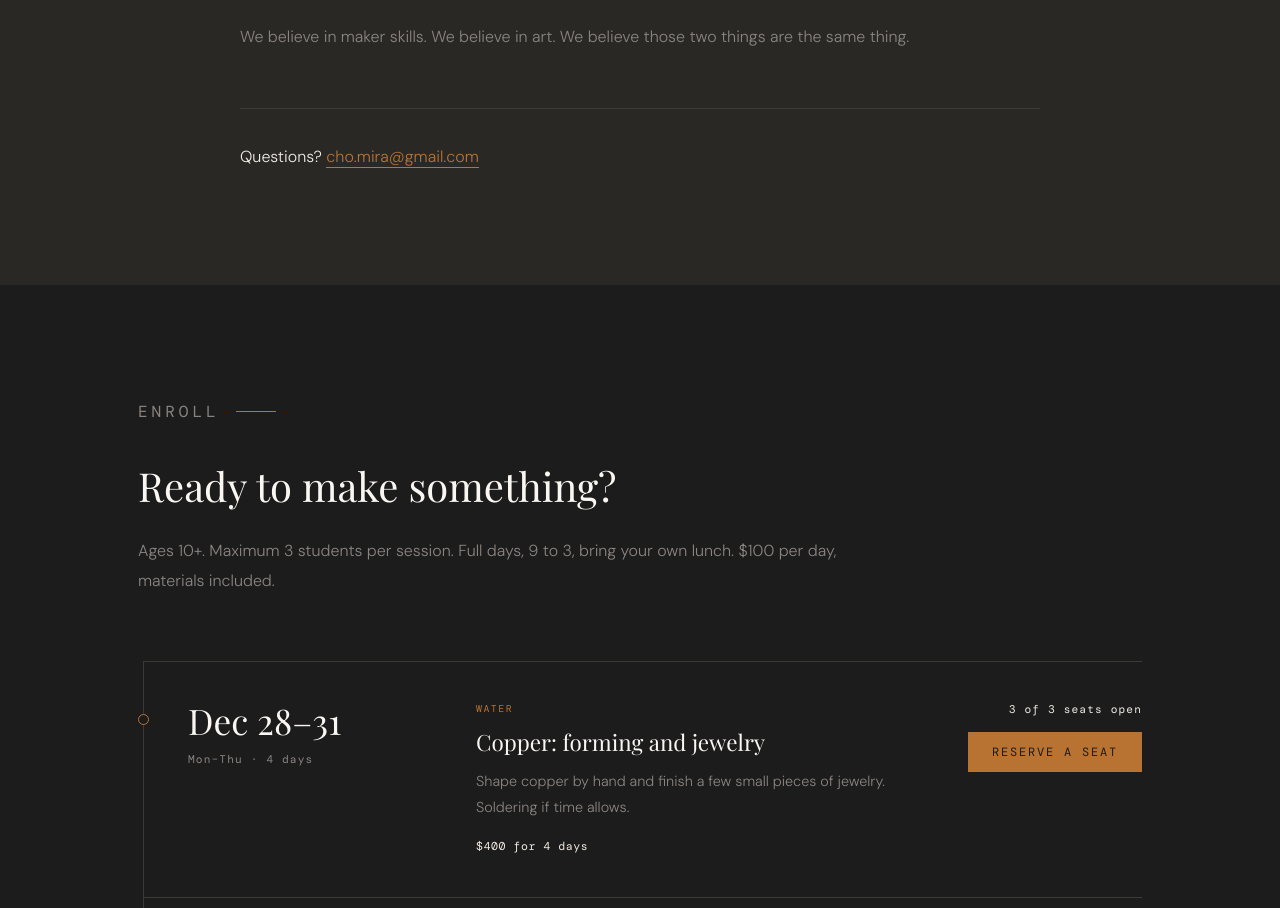
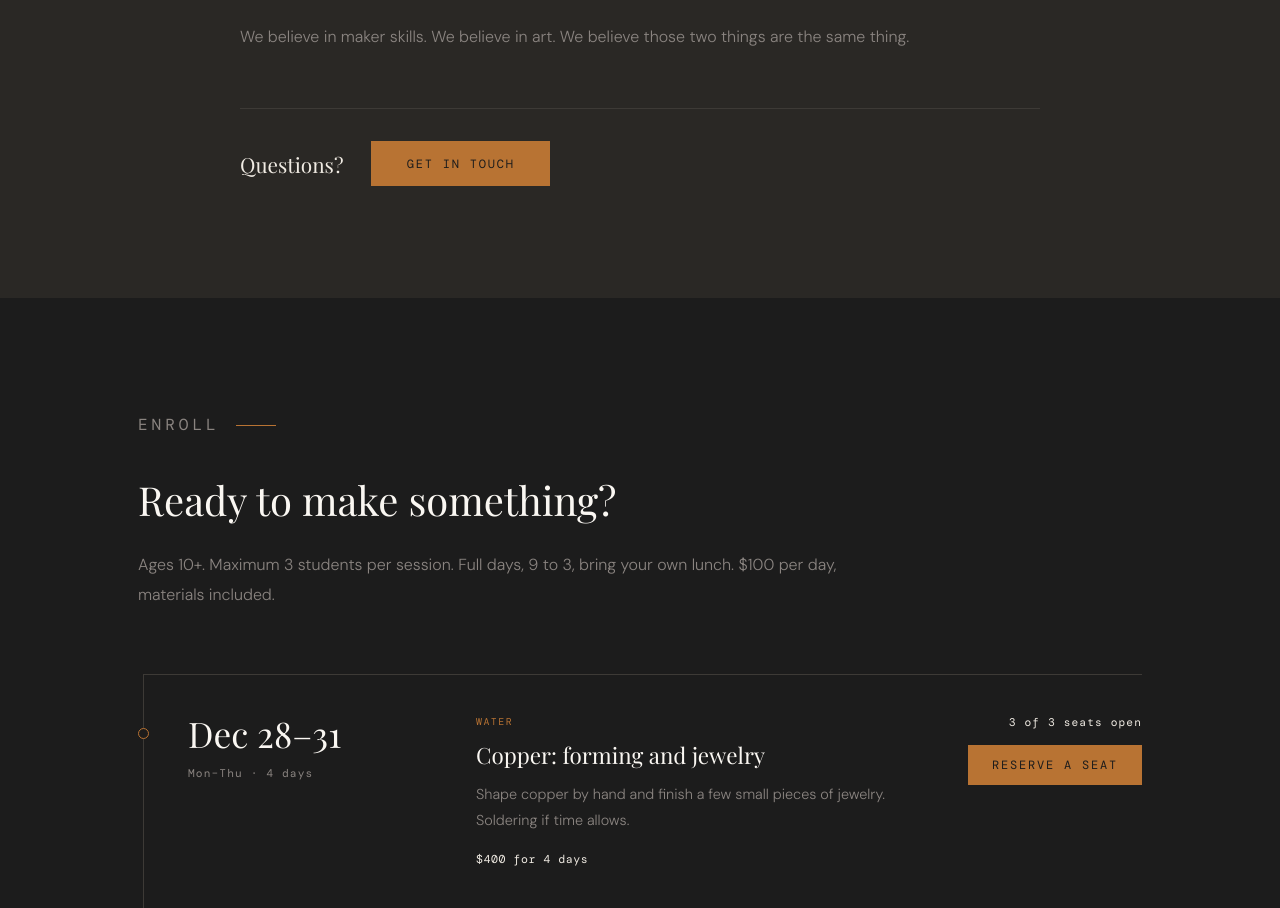
Before and after one commit to mira-cho/Element, a plain HTML site: page index.html in a window 1280 px wide. Shown: the part 3947-4855 px from the top of the page. Drawn offline with nearby package versions, Linux system fonts and the light colour scheme; a web font is replaced by a local one.

Commit message:
Update index.html

```diff
--- a/index.html
+++ b/index.html
@@ -440,27 +440,23 @@ nav ul a:hover {
   line-height: 1.7;
 }
 
-.about-inner .about-contact {
+.about-contact {
+  display: flex;
+  flex-wrap: wrap;
+  align-items: center;
+  gap: 1rem 1.75rem;
   margin-top: 3.5rem;
-  margin-bottom: 0;
   padding-top: 2rem;
   border-top: 1px solid var(--ash);
+}
+
+.about-contact-label {
+  font-family: var(--font-display);
+  font-size: 1.3rem;
   color: var(--cream);
 }
 
-.about-contact a {
-  color: var(--copper);
-  text-decoration: none;
-  border-bottom: 1px solid var(--copper);
-  transition: color 0.3s, border-color 0.3s;
-}
-
-.about-contact a:hover {
-  color: var(--amber);
-  border-color: var(--amber);
-}
-
-.about-contact a:focus-visible {
+.about-contact .btn-primary:focus-visible {
   outline: 1px solid var(--amber);
   outline-offset: 3px;
 }
@@ -882,7 +878,10 @@ footer {
     <p>I spend my days working in pixels — but for years I've also been deep in wood, metal, jewelry, clay, and textiles. These aren't hobbies in the casual sense. They're nourishing in a way that's hard to explain until you've felt it: the focus they demand, the problem-solving they require, the satisfaction of something made by hand. At the core, it's a curiosity about the way things work, and wanting to participate in that. I wanted to build a place where young people could find that feeling early.</p>
     <p>Element Workshop is an industrial arts class, in micro scale, in Oakland for ages 10 and up. I can teach 3 kids at a time with real attention. We teach woodwork, metalsmithing, and fabrication — the skills that built the physical world, and that are largely absent from schools today. Our students leave with real things they made, real skills they own, and the quiet confidence that comes from having worked with their hands. One day, these skills might turn into hobby art, carpentry or welding, or the ability to fix your own house.</p>
     <p>We believe in maker skills. We believe in art. We believe those two things are the same thing.</p>
-    <p class="about-contact">Questions? <a href="mailto:cho.mira@gmail.com">cho.mira@gmail.com</a></p>
+    <div class="about-contact">
+      <span class="about-contact-label">Questions?</span>
+      <a href="mailto:cho.mira@gmail.com" class="btn-primary">Get in touch</a>
+    </div>
   </div>
 </section>
 
```
